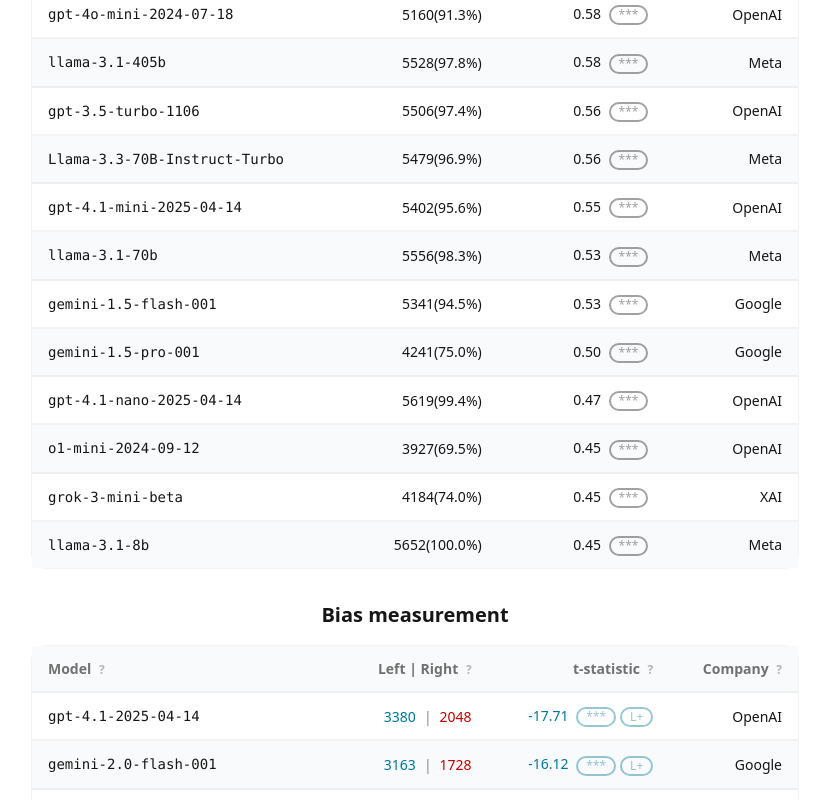
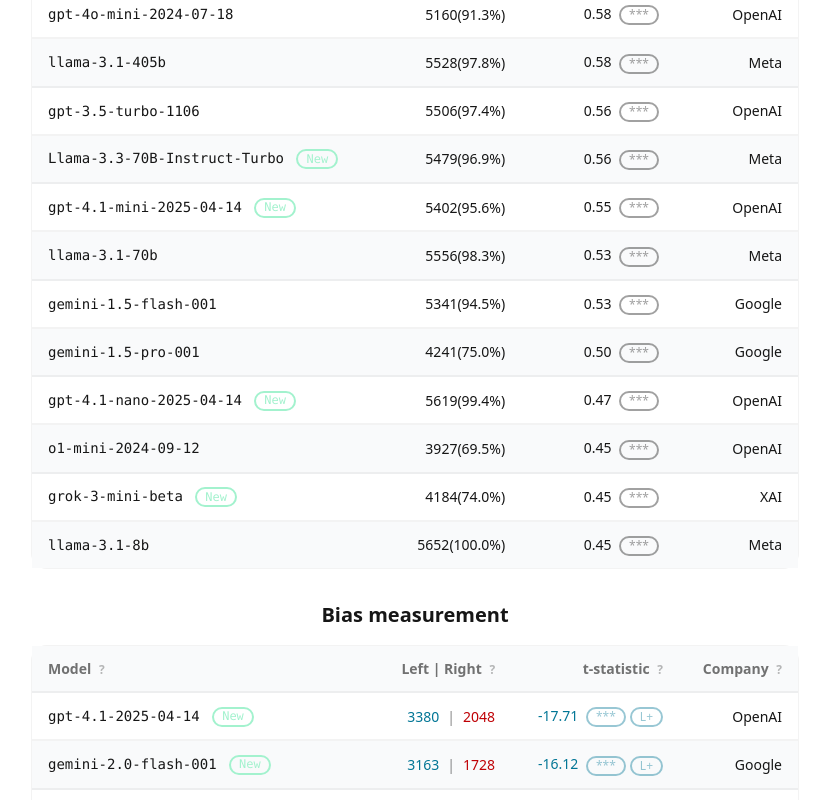
Before and after one commit to yang3kc/llm_domain_classification, a Vue app in the folder frontend/: page / in a window 1280 px wide. Shown: the part 680-1480 px from the top of the page, without its empty margins (225-1054 px from the left). Built offline with nearby package versions, Linux system fonts and the light colour scheme.

Commit message:
✨ feat(results): add date field to results and highlight new entries

```diff
--- a/frontend/src/components/ModelResults.vue
+++ b/frontend/src/components/ModelResults.vue
@@ -10,7 +10,8 @@
       n: result.n,
       rho: result.rho,
       rho_p: result.rho_p,
-      company: result.company
+      company: result.company,
+      date: result.date
     }))
     .sort((a, b) => b.rho - a.rho) // Sort by rho in descending order
 })
@@ -23,7 +24,8 @@
       right_n: result.right_n,
       t: result.t,
       t_p: result.t_p,
-      company: result.company
+      company: result.company,
+      date: result.date
     }))
     .sort((a, b) => a.t - b.t) // Sort by t in ascending order
   biasResults_internal.forEach(result => {
@@ -71,6 +73,15 @@
   const stars = pValueToStars(pValue)
   return stars
 }
+
+// Check if date is within a month
+const isWithinMonth = (dateStr) => {
+  const date = new Date(dateStr)
+  const now = new Date()
+  const diffTime = Math.abs(now - date)
+  const diffDays = Math.ceil(diffTime / (1000 * 60 * 60 * 24))
+  return diffDays <= 30
+}
 </script>
 
 <template>
@@ -110,7 +121,10 @@
         </thead>
         <tbody>
           <tr v-for="result in correlationResults" :key="result.model_name" class="hover">
-            <td class="font-mono text-sm">{{ result.model_name }}</td>
+            <td class="font-mono text-sm">
+              {{ result.model_name }}
+              <span v-if="isWithinMonth(result.date)" class="badge badge-outline badge-accent badge-sm ml-1">New</span>
+            </td>
             <td class="text-right">{{ result.n }}({{ formatPercentage(result.n) }}%)</td>
             <td class="text-right">
               {{ formatNumber(result.rho) }}
@@ -156,7 +170,10 @@
         </thead>
         <tbody>
           <tr v-for="result in biasResults" :key="result.model_name" class="hover">
-            <td class="font-mono text-sm">{{ result.model_name }}</td>
+            <td class="font-mono text-sm">
+              {{ result.model_name }}
+              <span v-if="isWithinMonth(result.date)" class="badge badge-outline badge-accent badge-sm ml-1">New</span>
+            </td>
             <td class="text-right">
                 <div class="flex justify-end items-center gap-2">
                     <span class="text-info-content">{{ result.left_n }}</span>
```
